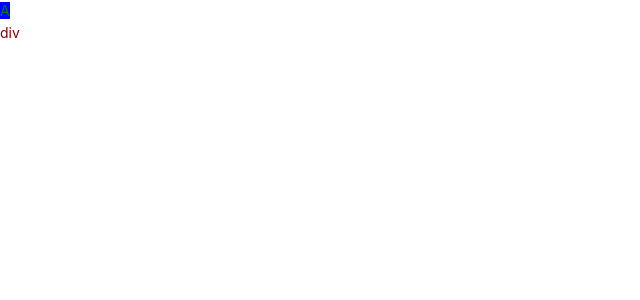
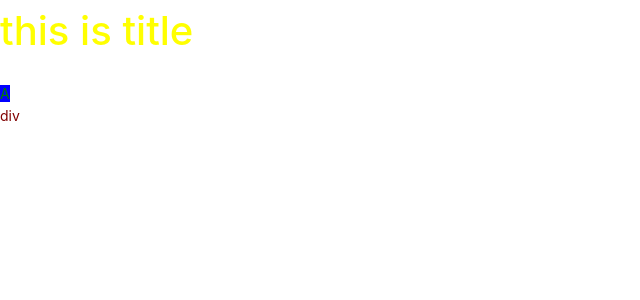
Before and after one commit to MrSMonkey/eact16.8-Next.js-Koa2-Github-, a Next.js app: page /a in a window 1280 px wide. Shown: the top 300 px of the page, without its empty margins (0-640 px from the left). Built offline with nearby package versions, Linux system fonts and the light colour scheme.

Commit message:
3-10 nextjs集成styled-components

```diff
--- a/package.json
+++ b/package.json
@@ -17,6 +17,7 @@
     "antd": "^3.13.6",
     "axios": "^0.18.0",
     "babel-plugin-import": "^1.11.0",
+    "babel-plugin-styled-components": "^1.10.0",
     "cross-env": "^5.2.0",
     "ioredis": "^4.6.2",
     "koa": "^2.7.0",
@@ -28,6 +29,7 @@
     "react-redux": "^6.0.1",
     "redux": "^4.0.1",
     "redux-devtools-extension": "^2.13.8",
-    "redux-thunk": "^2.3.0"
+    "redux-thunk": "^2.3.0",
+    "styled-components": "^4.2.0"
   }
 }
--- a/pages/_document.js
+++ b/pages/_document.js
@@ -1,9 +1,25 @@
 import Document, { Html, Head, Main, NextScript } from 'next/document';
+import { ServerStyleSheet } from 'styled-components';
 // 只有在服务端渲染时，MyDocument组件才会被执行
 class MyDocument extends Document {
   static async getInitialProps (context) {
+    const sheet = new ServerStyleSheet();
+    const originalRenderPage = context.renderPage;
+    try {
+      context.renderPage = () => originalRenderPage({
+        enhanceApp: App => {
+          return (props) => sheet.collectStyles(<App {...props}/>)
+        }
+      });
+
     const props = await Document.getInitialProps(context);
-    return { ...props };
+    return {
+      ...props,
+      styles: <>{props.styles}{sheet.getStyleElement()}</>
+    };
+    } finally {
+      sheet.seal();
+    }
   }
   render () {
     return (
--- a/pages/a.js
+++ b/pages/a.js
@@ -1,8 +1,13 @@
 import { withRouter } from 'next/router';
 import { Fragment } from 'react';
-
+import styled  from 'styled-components';
+const Title = styled.h1`
+  color: yellow;
+  font-size: 40px;
+`;
 const A = ({ router, name }) => (
   <Fragment>
+    <Title>this is title</Title>
     <span>A{router.query.id} {name}</span>
     <div className="div">div</div>
     {/* 组件样式 */}
```
Also changed, not shown: .babelrc, 2 other files (tests, documents, lock files or other folders).
